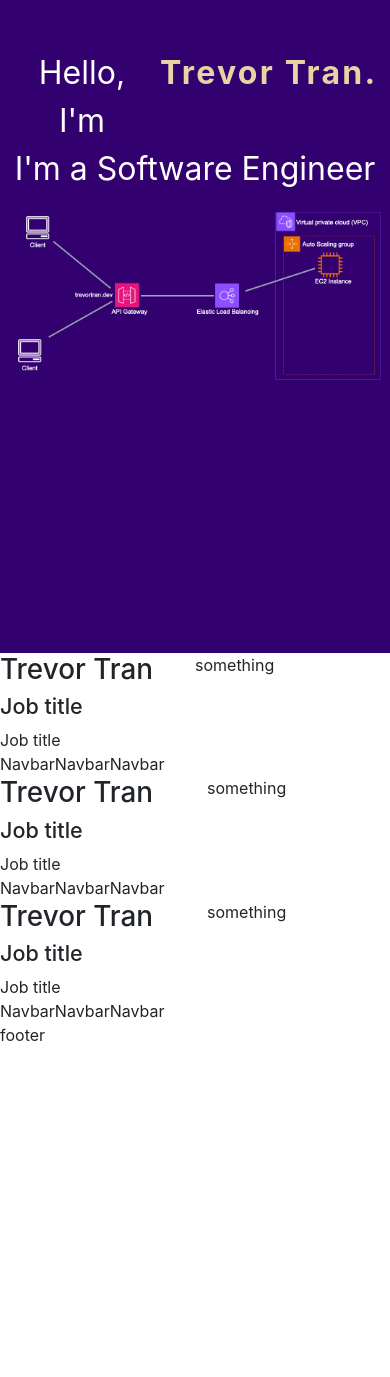
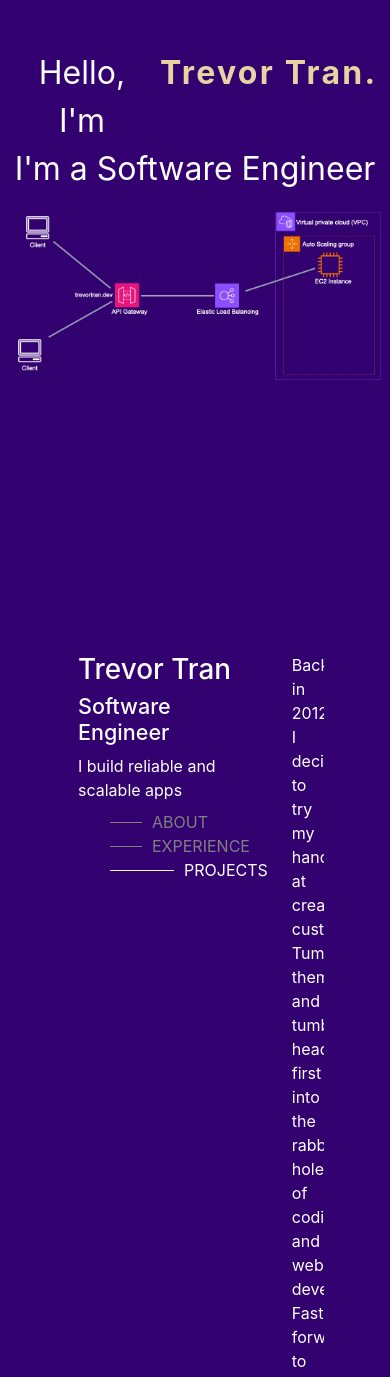
Before and after one commit to trevor-tran/portfolio, a React (Create React App) app: page / in a window 390 px wide. Shown: the part 191-1568 px from the top of the page. Before the commit the page ends 1238 px from the top, so only its background shows below. Built offline with nearby package versions, Linux system fonts and the light colour scheme.

Commit message:
links responsive to focused section

```diff
--- a/src/App.js
+++ b/src/App.js
@@ -1,45 +1,65 @@
+import { useEffect, useState } from "react";
 import Home from "./components/home/Home";
 import SideNavbar from "./components/sidebar/SideNavbar";
+
 import './App.scss';
 
 function App() {
+  const [activeSectionId, setActiveSectionId] = useState("");
+
+  useEffect(() => {
+    window.onscroll = () => {
+      setActiveSectionId(getActiveSectionId());
+      setSideBarSticky();
+    }
+  }, [window.scrollY])
+
+
+  function getActiveSectionId() {
+    let sectionId = "";
+    const sections = Array.from(document.getElementsByTagName("section"));
+      sections.forEach(section => {
+        const sectionTop = section.offsetTop;
+        if (window.scrollY >= sectionTop) {
+          sectionId = section.id;
+        }
+      })
+      return sectionId;
+  }
+
+  function setSideBarSticky() {
+    if (window.scrollY >= window.innerHeight) {
+      document.getElementById("sidebar").classList.add("sticky-top");
+    } else {
+      document.getElementById("sidebar").classList.remove("sticky-top");
+    }
+  }
+
   return (
     <>
       <div className="App container-fluid p-0">
-        <div className="row">
+        <div className="row vw-100 vh-100">
           <div className="col">
             <Home />
           </div>
         </div>
 
-        <div className="App container-fluid p-0">
-          <div className="row vw-100 vw-100">
-            <div className="col">
-              <SideNavbar />
-            </div>
-            <div className="col">
-              something
-            </div>
+        <div className="row content-container">
+          <div id="sidebar" className="col vh-100 vw-50">
+            <SideNavbar section={activeSectionId} />
           </div>
-        </div>
-        <div className="row">
-          <div className="col">
-            <SideNavbar />
-          </div>
-          <div className="col">
-            something
-          </div>
-        </div>
-
-        <div className="row">
-          <div className="col">
-            <SideNavbar />
-          </div>
-          <div className="col">
-            something
-          </div>
-          <div className="col-sm">
-            <p>footer</p>
+          <div className="col overflow-auto">
+            <section id="about" className="vh-100">
+              <p> Back in 2012, I decided to try my hand at creating custom Tumblr themes and tumbled head first into the rabbit hole of coding and web development. Fast-forward to today, and I’ve had the privilege of building software for an advertising agency, a start-up, a student-led design studio, and a huge corporation.</p>
+              <p>My main focus these days is building products and leading projects for our clients at Upstatement. In my free time I've also released an online video course that covers everything you need to know to build a web app with the Spotify API.</p>
+              <p>When I’m not at the computer, I’m usually rock climbing, hanging out with my wife and two cats, or running around Hyrule searching for Korok seeds</p>
+            </section>
+            <section id="experience" className="vh-100">
+              <p> experience</p>
+            </section>
+            <section id="projects" className="vh-100">
+              <p> project</p>
+            </section>
           </div>
         </div>
       </div>
--- a/src/App.scss
+++ b/src/App.scss
@@ -1,4 +1,5 @@
-.mid {
-  width: 100vw;
-  height: 100vh;
+
+.content-container {
+  padding-left: 20vw;
+  padding-right: 20vw;
 }
--- a/src/components/sidebar/SideNavbar.js
+++ b/src/components/sidebar/SideNavbar.js
@@ -1,24 +1,66 @@
-export default function SideNavbar() {
+import { useEffect } from "react";
+import "./SideNavbar.scss";
+export default function SideNavbar({section}) {
+
+
+    useEffect(() => {
+      if (!section) {
+        return;
+      }
+
+      const elements = getLinks();
+      elements.forEach(item => {
+        item.classList.remove("navbar-link-active");
+      });
+
+      document.getElementById(section).classList.add("navbar-link-active");
+    },[section])
+
+    // setting the clicked link is the only active link
+    function handleNavItemClick(event){
+      const elements = getLinks();
+      elements.forEach(item => {
+        console.log(item)
+        item.classList.remove("navbar-link-active");
+      });
+
+      event.currentTarget.classList.add("navbar-link-active");
+    }
+
+    function getLinks() {
+      return Array.from(document.getElementsByClassName("navbar-link"));
+    }
 
   return (
     <>
-      <div className="short-description">
+      <div className="description">
         <h1 className="full-name">Trevor Tran</h1>
-        <h4 className="job-title">Job title</h4>
-        <p className="job-title">Job title</p>
-      </div>
+        <h4 className="job-title">Software Engineer</h4>
+        <p className="headline">I build reliable and scalable apps</p>
 
-      <div className="navigation d-flex flex-direction-column">
-        <div>
-          <a className="navbar-brand" href="#">Navbar</a>
-        </div>
-        <div>
-          <a className="navbar-brand" href="#">Navbar</a>
-        </div>
-        <div>
-          <a className="navbar-brand" href="#">Navbar</a>
-        </div>
-      </div>
+        <nav className="navbar hidden">
+          <ul>
+            <li>
+              <a id="about" className="navbar-link" href="#about" onClick={handleNavItemClick}>
+                <span className="navbar-link-indicator" />
+                <span>about</span>
+              </a>
+            </li>
+            <li>
+              <a id="experience" className="navbar-link" href="#experience" onClick={handleNavItemClick}>
+                <span className="navbar-link-indicator" />
+                <span>experience</span>
+              </a>
+            </li>
+            <li>
+              <a id="projects" className="navbar-link" href="#projects" onClick={handleNavItemClick}>
+                <span className="navbar-link-indicator" />
+                <span>projects</span>
+              </a>
+            </li>
+          </ul>
+        </nav>
+      </div >
     </>
   )
 }
--- /dev/null
+++ b/src/components/sidebar/SideNavbar.scss
@@ -0,0 +1,40 @@
+@mixin link-indicator-hover-active {
+  width: 4rem;
+  border-color: white;
+}
+
+$link-color: grey;
+
+ul {
+  list-style: none;
+  text-transform: uppercase;
+}
+
+a {
+  color: $link-color;
+  text-decoration: inherit;
+  display: flex;
+  flex-direction: row;
+  align-items: center;
+  justify-content: left;
+}
+
+.navbar-link-indicator {
+  width: 2rem;
+  border-bottom: 1px solid $link-color;
+  margin-right: 10px;
+}
+
+a:hover {
+  color: inherit;
+  .navbar-link-indicator {
+  @include link-indicator-hover-active;
+}
+}
+
+.navbar-link-active {
+  color: inherit;
+  .navbar-link-indicator {
+    @include link-indicator-hover-active;
+  }
+}
--- a/src/index.css
+++ b/src/index.css
@@ -10,6 +10,8 @@ body {
     sans-serif;
   -webkit-font-smoothing: antialiased;
   -moz-osx-font-smoothing: grayscale;
+  background-color: rgb(51, 0, 111);
+  color: rgb(255, 255, 255);
 }
 
 code {
```
